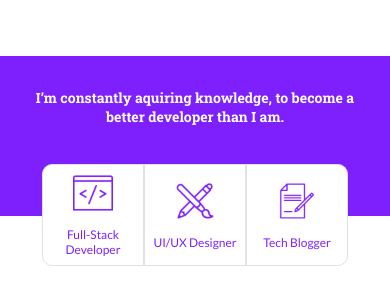
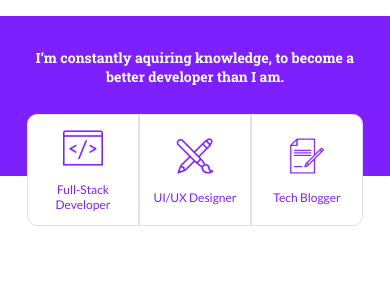
Before and after one commit to stee1ix/portfolio-site, a plain HTML site: page index.html in a window 390 px wide. Shown: the part 545-838 px from the top of the page. Drawn offline with Linux system fonts and the light colour scheme; a web font is replaced by a local one.

Commit message:
responsive done 2

```diff
--- a/styles/style.scss
+++ b/styles/style.scss
@@ -68,8 +68,9 @@ button {
 		background-color: #f1f1f1;
 	}
 	@include phone {
-		padding: 5px 15px;
+		padding: 8px 16px;
 		font-size: 12px;
+		border-radius: 5px;
 	}
 }
 
@@ -156,6 +157,9 @@ nav {
 			margin: 32px 0 0 0;
 		}
 	}
+	@include phone {
+		padding: 64px 0 24px 0;
+	}
 }
 
 .divider {
@@ -209,8 +213,9 @@ nav {
 				}
 			}
 			@include phone {
-				width: 100px;
-				height: 100px;
+				width: 110px;
+				height: 110px;
+				padding: 8px;
 			}
 		}
 		@include phone {
@@ -278,6 +283,9 @@ nav {
 			h4 {
 				margin-top: 16px;
 				font-weight: bold;
+				@include phone {
+					margin-top: 8px;
+				}
 			}
 			@include phone {
 				margin: 16px;
```
Also changed, not shown: styles/style.css, 1 other file.
